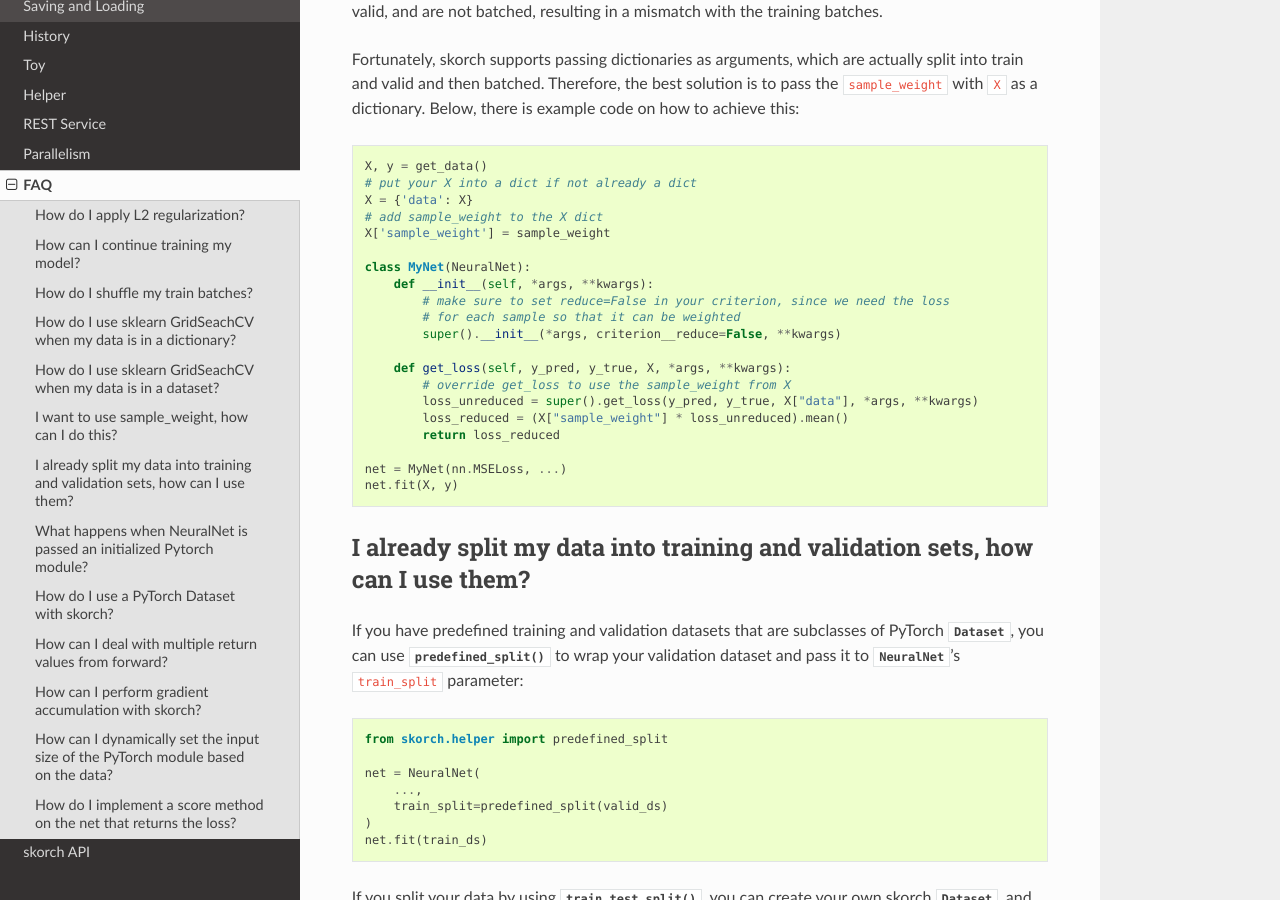
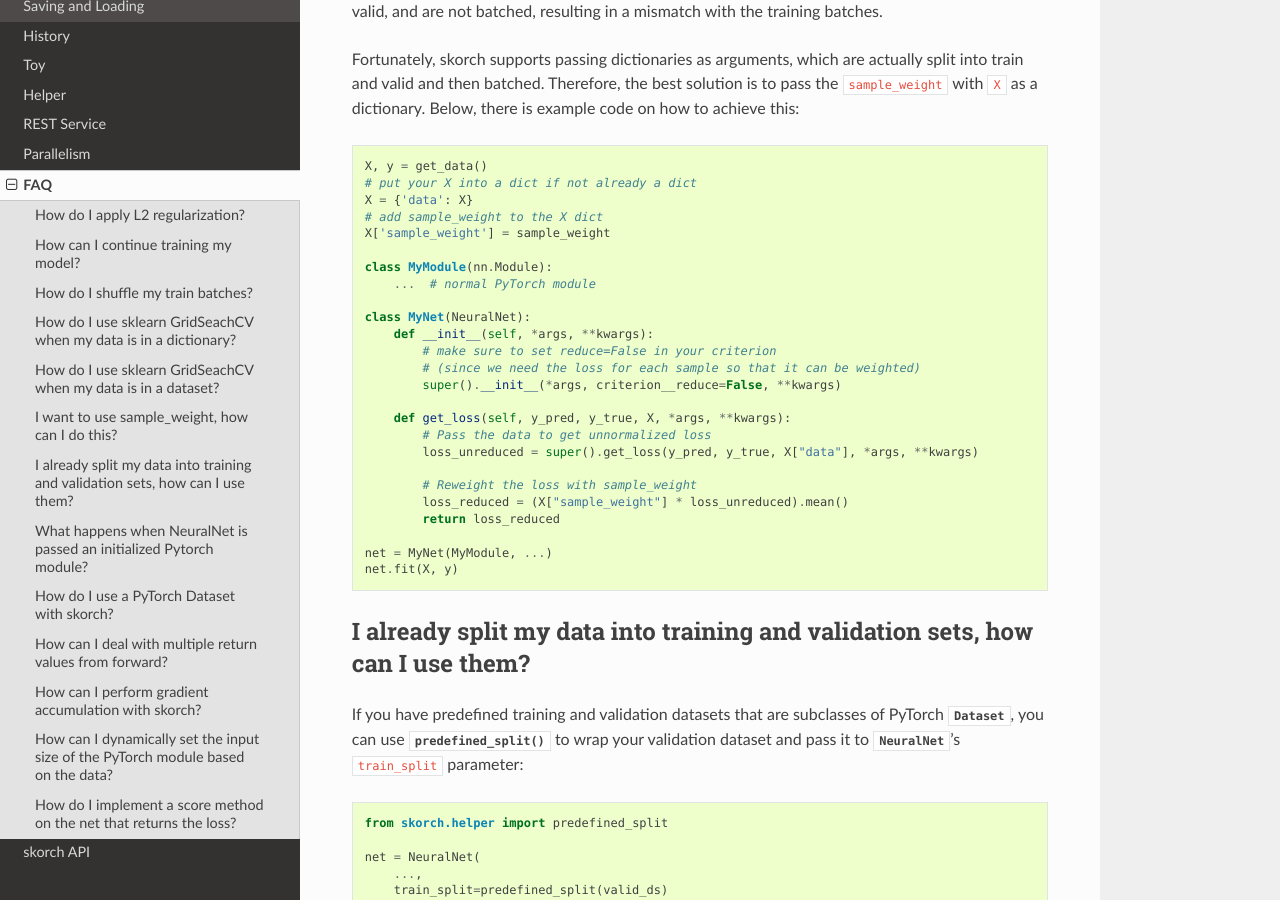
Before and after one commit to skorch-dev/skorch, a Sphinx documentation site: the page built from docs/user/FAQ.rst, in a window 1280 px wide and 900 px high, scrolled down 1599 px. Built offline with Sphinx 7.4.7 and the Read the Docs theme 2.0.0, drawn with Linux system fonts in a browser that asks for light colours.

Commit message:
Simplify

```diff
--- a/docs/user/FAQ.rst
+++ b/docs/user/FAQ.rst
@@ -104,19 +104,24 @@ dictionary. Below, there is example code on how to achieve this:
     # add sample_weight to the X dict
     X['sample_weight'] = sample_weight
 
+    class MyModule(nn.Module):
+        ...  # normal PyTorch module
+
     class MyNet(NeuralNet):
         def __init__(self, *args, **kwargs):
-            # make sure to set reduce=False in your criterion, since we need the loss
-            # for each sample so that it can be weighted
+            # make sure to set reduce=False in your criterion
+            # (since we need the loss for each sample so that it can be weighted)
             super().__init__(*args, criterion__reduce=False, **kwargs)
 
         def get_loss(self, y_pred, y_true, X, *args, **kwargs):
-            # override get_loss to use the sample_weight from X
+            # Pass the data to get unnormalized loss
             loss_unreduced = super().get_loss(y_pred, y_true, X["data"], *args, **kwargs)
+
+            # Reweight the loss with sample_weight
             loss_reduced = (X["sample_weight"] * loss_unreduced).mean()
             return loss_reduced
 
-    net = MyNet(nn.MSELoss, ...)
+    net = MyNet(MyModule, ...)
     net.fit(X, y)
 
 
```
